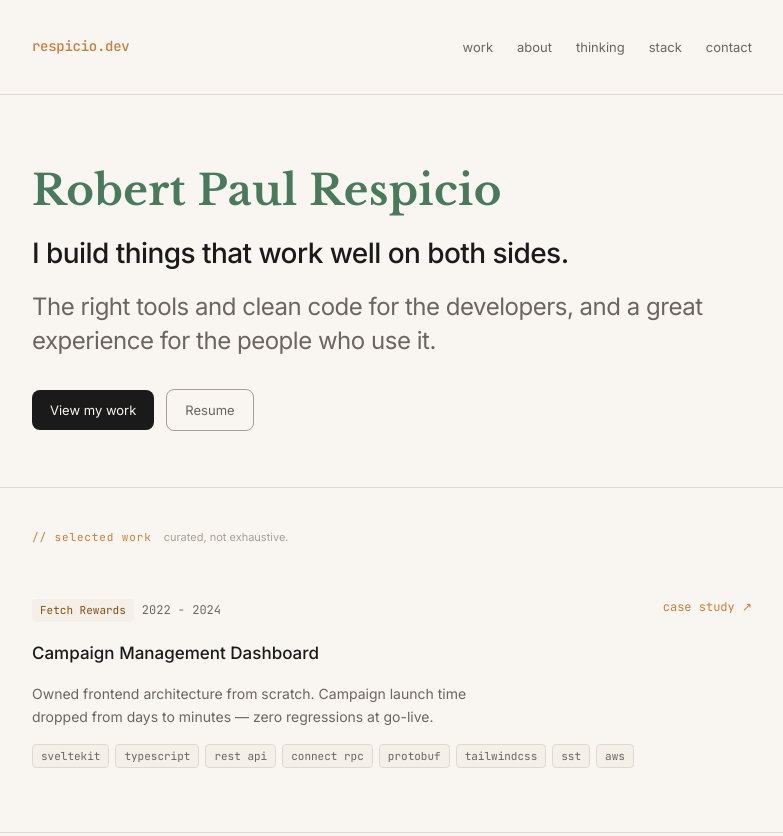
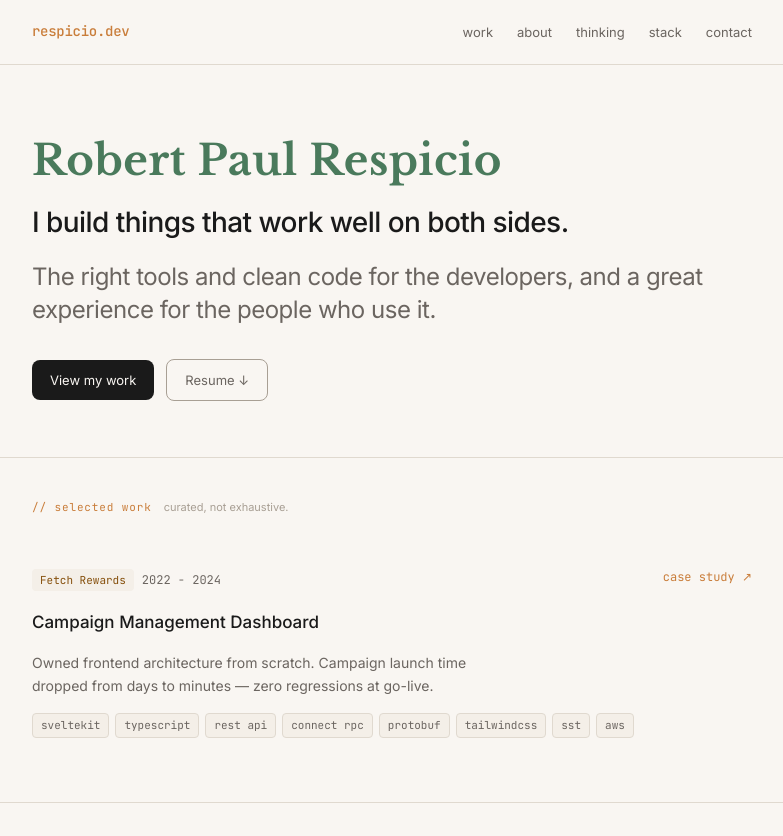
Before and after one commit to respici0/portfolio, an Astro site: page / in a window 1280 px wide. Shown: the top 836 px of the page, without its empty margins (248-1031 px from the left). Built offline with nearby package versions, Linux system fonts and the light colour scheme; Astro itself is replaced by a stand-in of ours.

Commit message:
removed the spacing in the nav

```diff
--- a/src/components/Hero.astro
+++ b/src/components/Hero.astro
@@ -7,7 +7,7 @@
   </h2>
   <div class="hero-cta">
     <a href="#work" class="btn-primary">View my work</a>
-    <a href="#" class="btn-secondary">Resume</a>
+    <a href="#" class="btn-secondary">Resume ↓</a>
   </div>
 </section>
 
@@ -42,7 +42,6 @@
     line-height: 1.2;
     letter-spacing: -0.02em;
     margin-bottom: 0.75rem;
-    /* max-width: 540px; */
     color: #1a1a1a;
   }
 
@@ -51,7 +50,6 @@
     font-weight: 400;
     line-height: 1.4;
     letter-spacing: -0.02em;
-    /* max-width: 540px; */
     color: #6b6560;
     margin-bottom: 2rem;
   }
--- a/src/components/Nav.astro
+++ b/src/components/Nav.astro
@@ -124,6 +124,8 @@ const navItems: NavItem[] = [
     flex-direction: column;
     gap: 0;
     list-style: none;
+    padding: 0;
+    margin: 0;
     position: absolute;
     top: 100%;
     right: 1.5rem;
@@ -151,7 +153,6 @@ const navItems: NavItem[] = [
   .nav-links li + li {
     border-top: 0.5px solid var(--border);
   }
-
   .nav-links a:hover {
     color: var(--text);
   }
@@ -170,7 +171,6 @@ const navItems: NavItem[] = [
       border-radius: 0;
       min-width: unset;
       gap: 1.5rem;
-      backgroud: #000;
     }
 
     .nav-links li + li {
@@ -179,7 +179,11 @@ const navItems: NavItem[] = [
 
     .nav-links li a {
       padding: 0;
-      /* margin: 0; */
+    }
+
+    .nav-links li a:hover {
+      padding: 0;
+      color: var(--text);
     }
   }
 </style>
```
